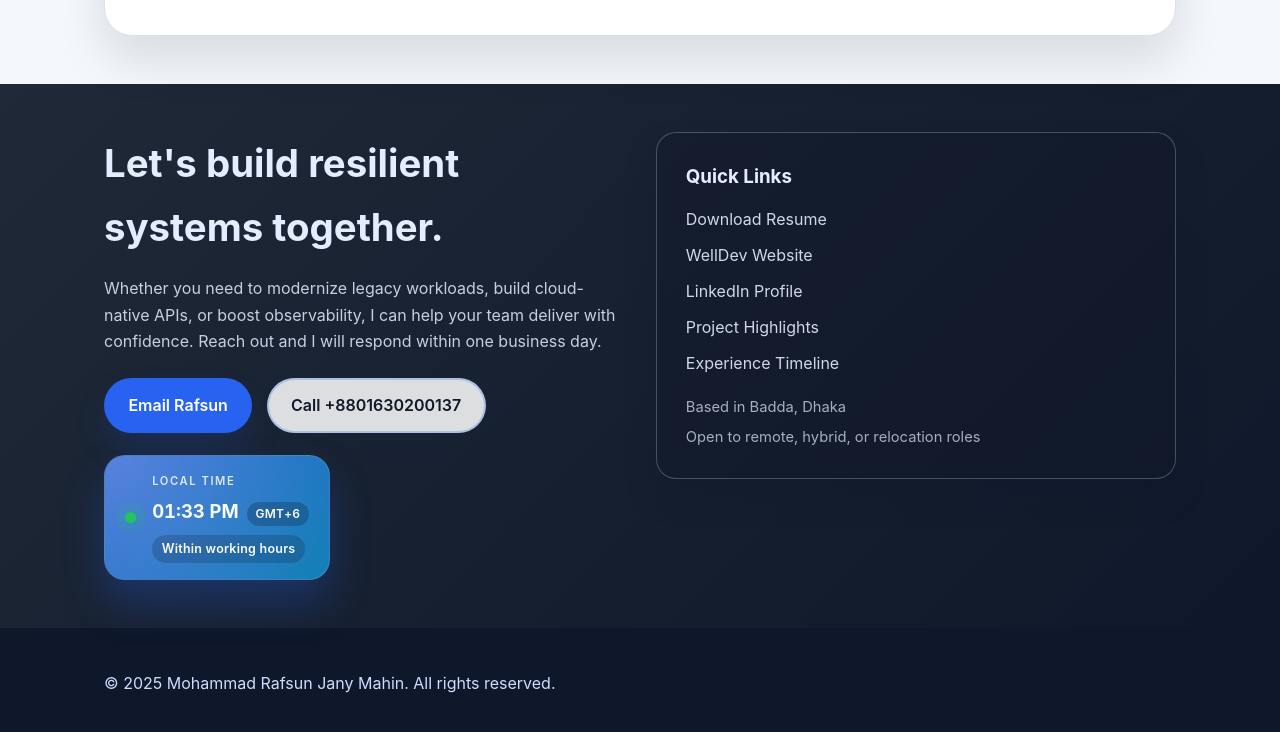
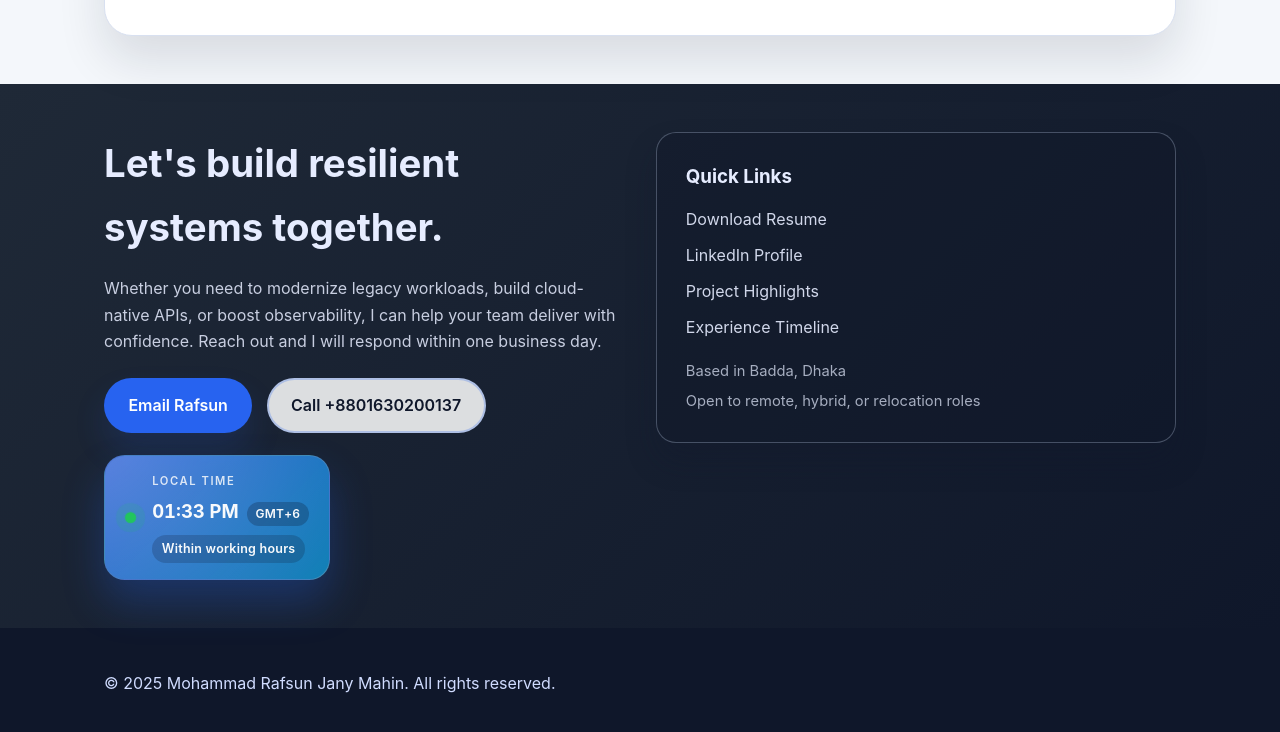
Before and after one commit to Rafsun-Jany/personal-portfolio, a plain HTML site: page index.html in a window 1280 px wide. Shown: the part 5875-6607 px from the top of the page. Drawn offline with Linux system fonts and the light colour scheme.

Commit message:
Remove WellDev Website link from quick links

```diff
--- a/index.html
+++ b/index.html
@@ -680,11 +680,6 @@
           <ul>
             <li><a href="Rafsun_Resume.pdf" download>Download Resume</a></li>
             <li>
-              <a href="https://www.welldev.io/" target="_blank" rel="noopener">
-                WellDev Website
-              </a>
-            </li>
-            <li>
               <a href="https://www.linkedin.com/in/mohammadrafsun-jany-mahin-5160b4178" target="_blank" rel="noopener">
                 LinkedIn Profile
               </a>
```
